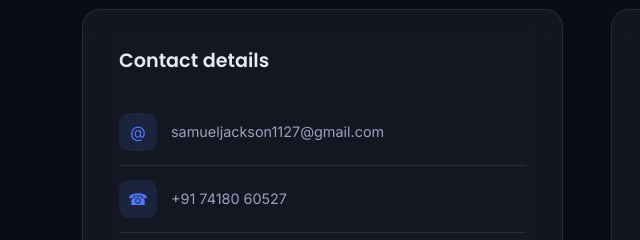
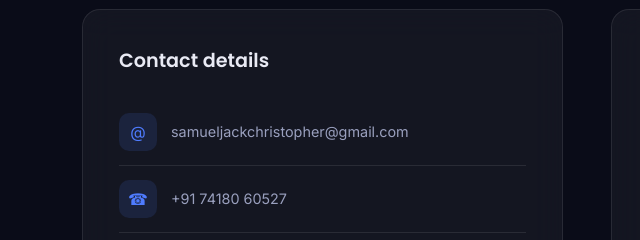
Before and after one commit to Samuel741806/portfolio, a plain HTML site: page index.html in a window 1280 px wide. Shown: the part 5838-6078 px from the top of the page, 0-640 px from the left. Drawn offline with Linux system fonts and the light colour scheme.

```diff
--- a/index.html
+++ b/index.html
@@ -729,7 +729,7 @@
         <h3>Contact details</h3>
         <div class="contact-row">
           <div class="ic">@</div>
-          <a href="mailto:samueljackson1127@gmail.com">samueljackson1127@gmail.com</a>
+          <a href="mailto:samueljackchristopher@gmail.com">samueljackchristopher@gmail.com</a>
         </div>
         <div class="contact-row">
           <div class="ic">☎</div>
```
